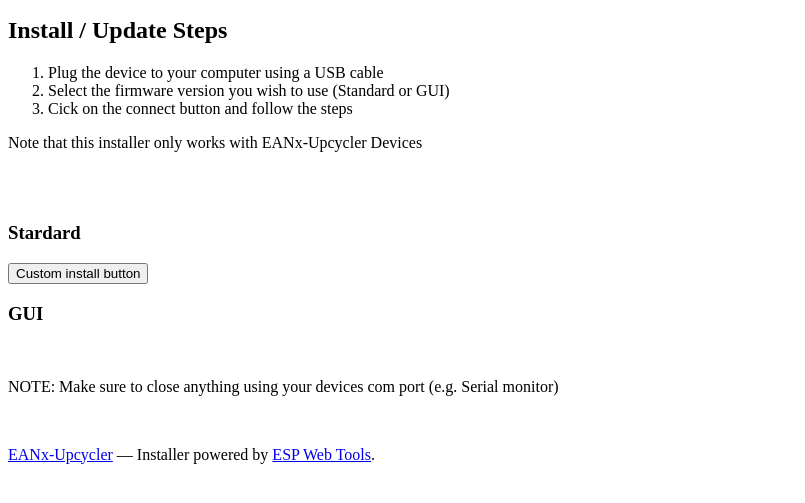
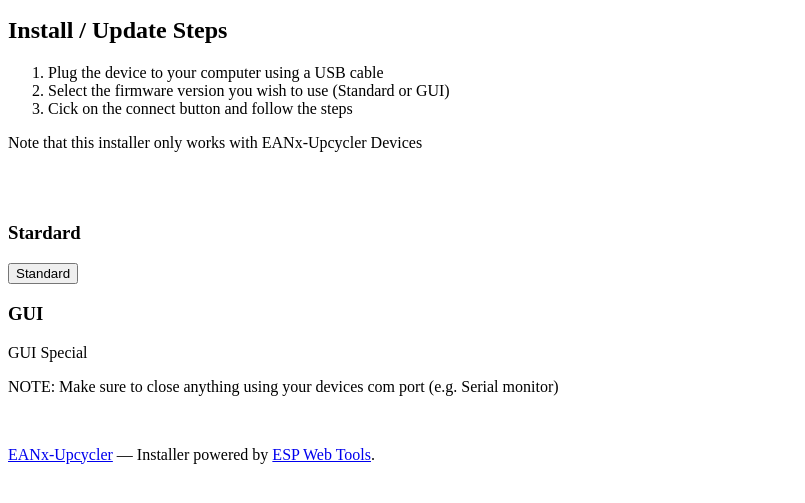
Before and after one commit to lbehrler/EANxUpcycler.github.io, a plain HTML site: page index.html in a window 1280 px wide. Shown: the part 101-604 px from the top of the page, without its empty margins (0-805 px from the left). Drawn offline with Linux system fonts and the light colour scheme; a script that the page names is missing.

Commit message:
HTML Update

```diff
--- a/index.html
+++ b/index.html
@@ -33,11 +33,11 @@
         <br>
         <h3>Stardard</h3>
         <esp-web-install-button id="installButton" manifest="webflash/manifest.json">
-            <button slot="activate">Custom install button</button>
+            <button slot="activate">Standard</button>
         </esp-web-install-button>
         <br>
         <h3>GUI</h3>
-        <esp-web-install-button id="installButtonGUI" manifest="webflash/manifest_GUI.json"></esp-web-install-button>
+        <esp-web-install-button id="installButtonGUI" manifest="webflash/manifest_GUI.json">GUI Special</esp-web-install-button>
         <br>
         <p>NOTE: Make sure to close anything using your devices com port (e.g. Serial monitor)</p>
     </div>
```
